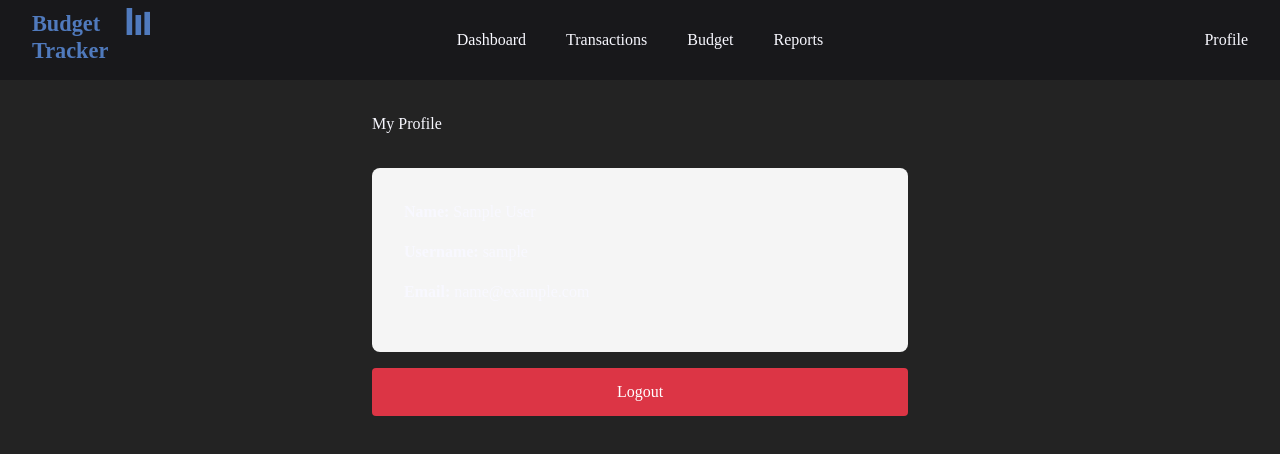
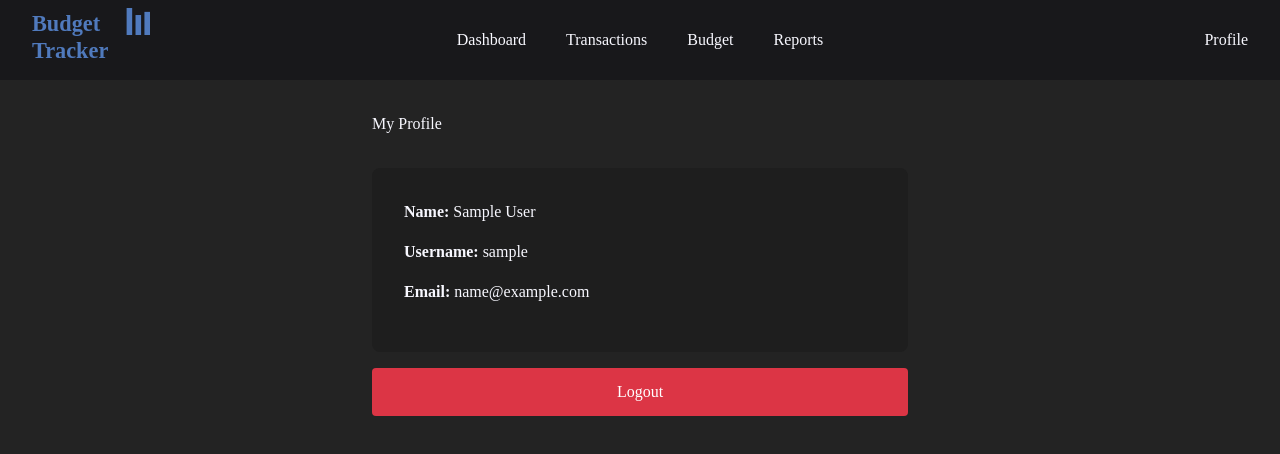
Before and after one commit to adelkandi/budget-tracker, a React (Vite) app in the folder frontend/: page /profile in a window 1280 px wide. Shown: the top 454 px of the page. Built offline with nearby package versions, Linux system fonts and the light colour scheme; no server answers; sample sign-in values are in the browser's storage.

Commit message:
Refactor: Update Profile component to change background color for improved visibility

```diff
--- a/frontend/src/pages/profile.tsx
+++ b/frontend/src/pages/profile.tsx
@@ -78,7 +78,7 @@ function Profile(){
 
                 {user && (
                     <div style={{
-                        backgroundColor: "#f5f5f5",
+                        backgroundColor: "#1E1E1E",
                         padding: "2rem",
                         borderRadius: "8px",
                         marginBottom: "1rem"
```
